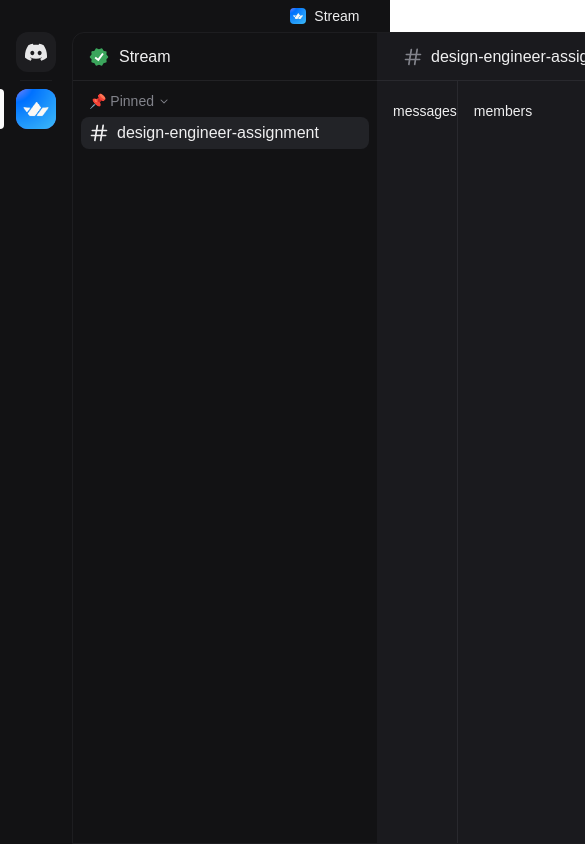
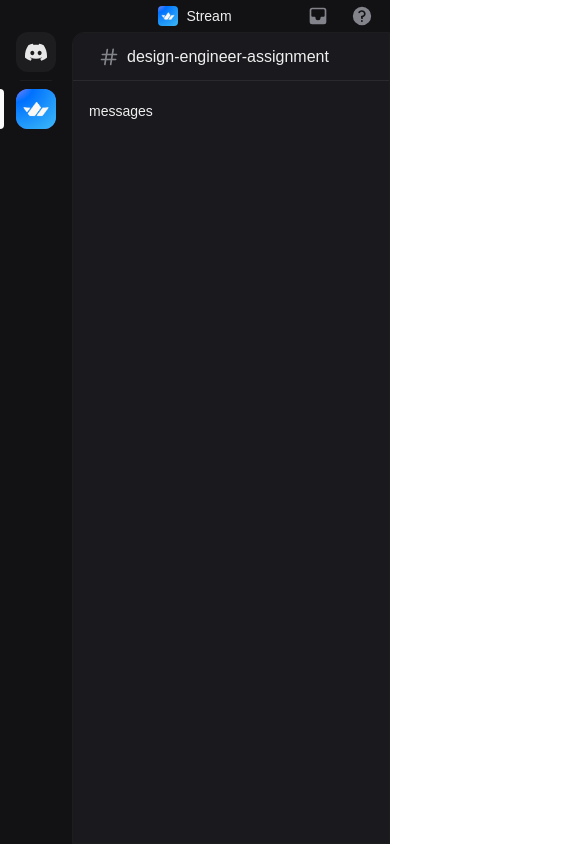
Before and after one commit to victorgaard/stream, a React (Vite) app: page / in a window 390 px wide. Shown: the top 844 px of the page, 585 px wide, since content can reach past the window. Built offline with nearby package versions, Linux system fonts and the light colour scheme; a web font is replaced by a local one.

Commit message:
style: tooltip

```diff
--- a/index.html
+++ b/index.html
@@ -6,7 +6,7 @@
     <meta name="viewport" content="width=device-width, initial-scale=1.0" />
     <title>Design Engineer Assignment</title>
   </head>
-  <body class="font-gg">
+  <body class="font-gg-semibold">
     <div id="root"></div>
     <script type="module" src="/src/main.tsx"></script>
   </body>
--- a/src/components/Content.tsx
+++ b/src/components/Content.tsx
@@ -4,7 +4,7 @@ import { Tooltip } from "./ui/Tooltip";
 
 const Members = () => {
   return (
-    <aside className="border-slate-6 bg-slate-2 w-64 border-l pt-5 pl-4">
+    <aside className="border-slate-6 bg-slate-2 w-64 border-l pt-5 pl-4 hidden sm:block">
       members
     </aside>
   );
@@ -16,8 +16,8 @@ const Messages = () => {
 
 const Channels = () => {
   return (
-    <div className="flex w-[304px] flex-col gap-1 p-2">
-      <div className="text-slate-9 flex h-6 items-center gap-1 px-2 pointer-events-none select-none">
+    <div className="lg:flex w-[304px] flex-col gap-1 p-2 hidden">
+      <div className="text-slate-9 pointer-events-none flex h-6 items-center gap-1 px-2 select-none">
         <p>📌 Pinned</p> <ChevronDownIcon className="size-3" />
       </div>
       <div className="bg-slate-3 flex cursor-pointer items-center gap-2 rounded-lg px-2 py-1 select-none">
@@ -28,22 +28,23 @@ const Channels = () => {
   );
 };
 
-const Navbar = () => {
+const Header = () => {
   return (
     <div className="flex items-center">
-      <div className="border-slate-5 flex h-12 w-[304px] items-center border-b px-4">
-        <p className="flex items-center gap-2.5 text-base">
+      <div className="border-slate-5 h-12 w-[304px] justify-between items-center border-b px-4 hidden lg:flex">
+        <p className="font-gg-bold flex items-center gap-2.5 text-base">
           <Tooltip
             content="Verified community server"
             side="right"
             sideOffset={6}
-            delayDuration={200}
+            delayDuration={400}
             className="text-sm"
           >
             <img src="./verified.svg" width={20} height={20} />
           </Tooltip>
           Stream
         </p>
+        <ChevronDownIcon className="size-5 text-slate-9" />
       </div>
       <div className="border-slate-6 bg-slate-2 flex h-12 flex-1 items-center gap-2 border-b pr-2 pl-6.5">
         <HashtagIcon className="text-slate-9 size-5" />
@@ -55,8 +56,8 @@ const Navbar = () => {
 
 export const Content = () => {
   return (
-    <section className="border-slate-4 flex flex-1 flex-col rounded-tl-xl border">
-      <Navbar />
+    <section className="border-slate-4 flex flex-1 flex-col rounded-tl-xl border overflow-clip">
+      <Header />
       <div className="flex h-full">
         <Channels />
         <Messages />
--- a/src/components/Header.tsx
+++ b/src/components/Header.tsx
@@ -1,22 +1,27 @@
 import { HelpIcon } from "./icons/HelpIcon";
 import { InboxIcon } from "./icons/InboxIcon";
+import { Tooltip } from "./ui/Tooltip";
 
 export const Header = () => {
   return (
     <header className="flex h-8 shrink-0 items-center justify-between px-4.5">
-      <div />
+      <div className="w-16" />
       <div className="flex items-center gap-2">
         <img
           src="./stream.png"
-          width={16}
-          height={16}
-          className="size-4 rounded"
+          width={20}
+          height={20}
+          className="size-5 rounded"
         />
         Stream
       </div>
       <div className="flex items-center gap-6">
-        <InboxIcon className="text-slate-9" />
-        <HelpIcon className="size-5 text-slate-9" />
+        <Tooltip content="Inbox" sideOffset={6}>
+          <InboxIcon className="text-slate-9" />
+        </Tooltip>
+        <Tooltip content="Help" align="end" sideOffset={6}>
+          <HelpIcon className="text-slate-9 size-5" />
+        </Tooltip>
       </div>
     </header>
   );
--- a/src/components/Sidebar.tsx
+++ b/src/components/Sidebar.tsx
@@ -41,7 +41,7 @@ const SidebarButton: React.FC<SidebarButtonProps> = ({
 }) => {
   return (
     <div className="flex w-full items-center justify-between">
-      <Tooltip content={tooltip} side="right" sideOffset={8}>
+      <Tooltip content={tooltip} side="right" sideOffset={8} className="text-base">
         <div className="group flex items-center gap-3">
           <div
             className={cn(
--- a/src/components/ui/Tooltip.tsx
+++ b/src/components/ui/Tooltip.tsx
@@ -21,14 +21,18 @@ export const Tooltip: React.FC<TooltipProps> = ({
         <TooltipRadix.Portal>
           <TooltipRadix.Content
             className={cn(
-              "bg-slate-7 border-slate-8 text-slate-11 rounded-lg border px-3 py-1",
+              "bg-slate-7 border-slate-8 text-slate-11 font-gg rounded-lg border px-3 py-1 text-sm",
               className,
             )}
             {...props}
           >
             {content}
-            <TooltipRadix.Arrow className="fill-slate-8 absolute -left-[4px] w-[13px]" />
-            <TooltipRadix.Arrow className="fill-slate-7 -translate-y-[1px]" />
+            {props.side === "right" && (
+              <>
+                <TooltipRadix.Arrow className="fill-slate-8 absolute -left-[4px] w-[13px]" />
+                <TooltipRadix.Arrow className="fill-slate-7 -translate-y-[1px]" />
+              </>
+            )}
           </TooltipRadix.Content>
         </TooltipRadix.Portal>
       </TooltipRadix.Root>
--- a/src/index.css
+++ b/src/index.css
@@ -4,7 +4,9 @@
 @plugin "tailwindcss-animate";
 
 @theme {
-  --font-gg: "gg sans", sans-serif;
+  --font-gg: 'gg sans Medium', sans-serif;
+  --font-gg-semibold: 'gg sans SemiBold', sans-serif;
+  --font-gg-bold: 'gg sans', sans-serif;
 
   --color-slate-1: #121214;
   --color-slate-2: #1A1A1E;
```
